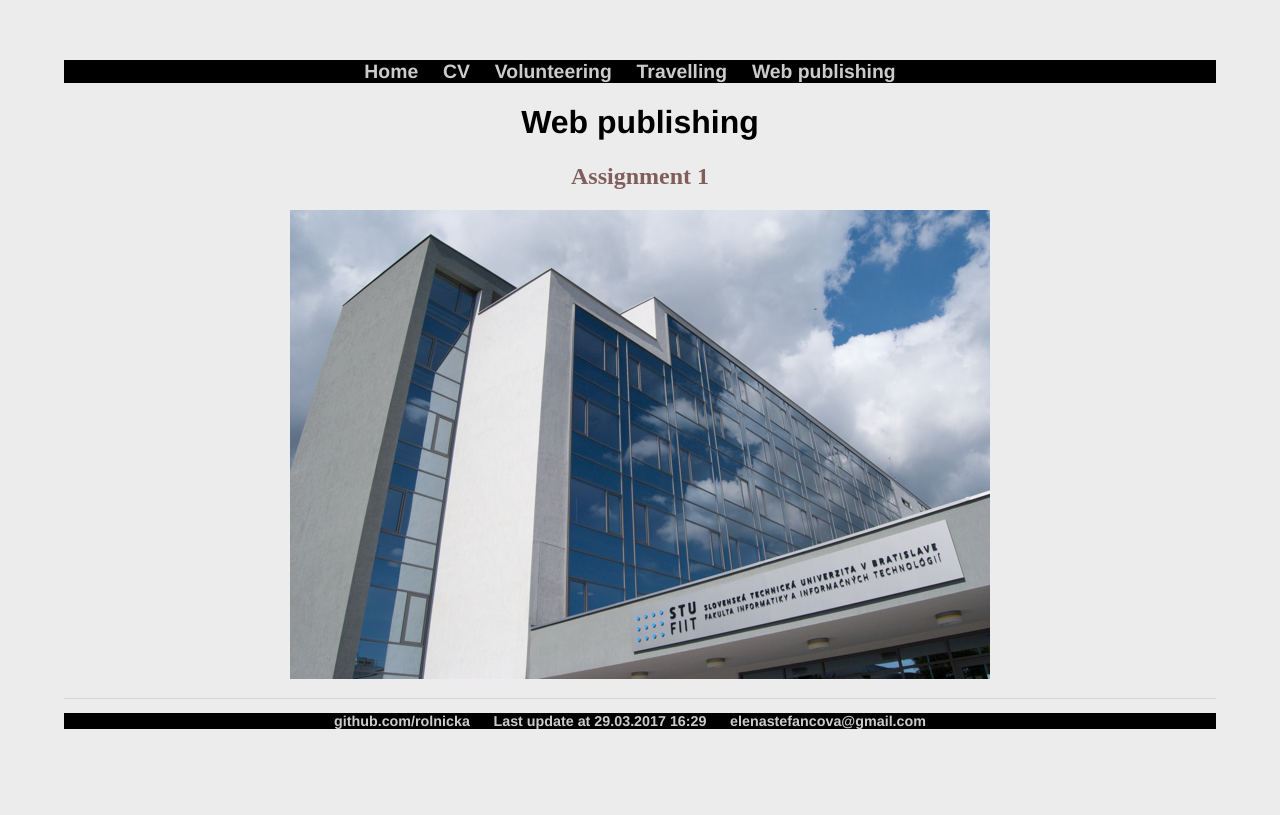
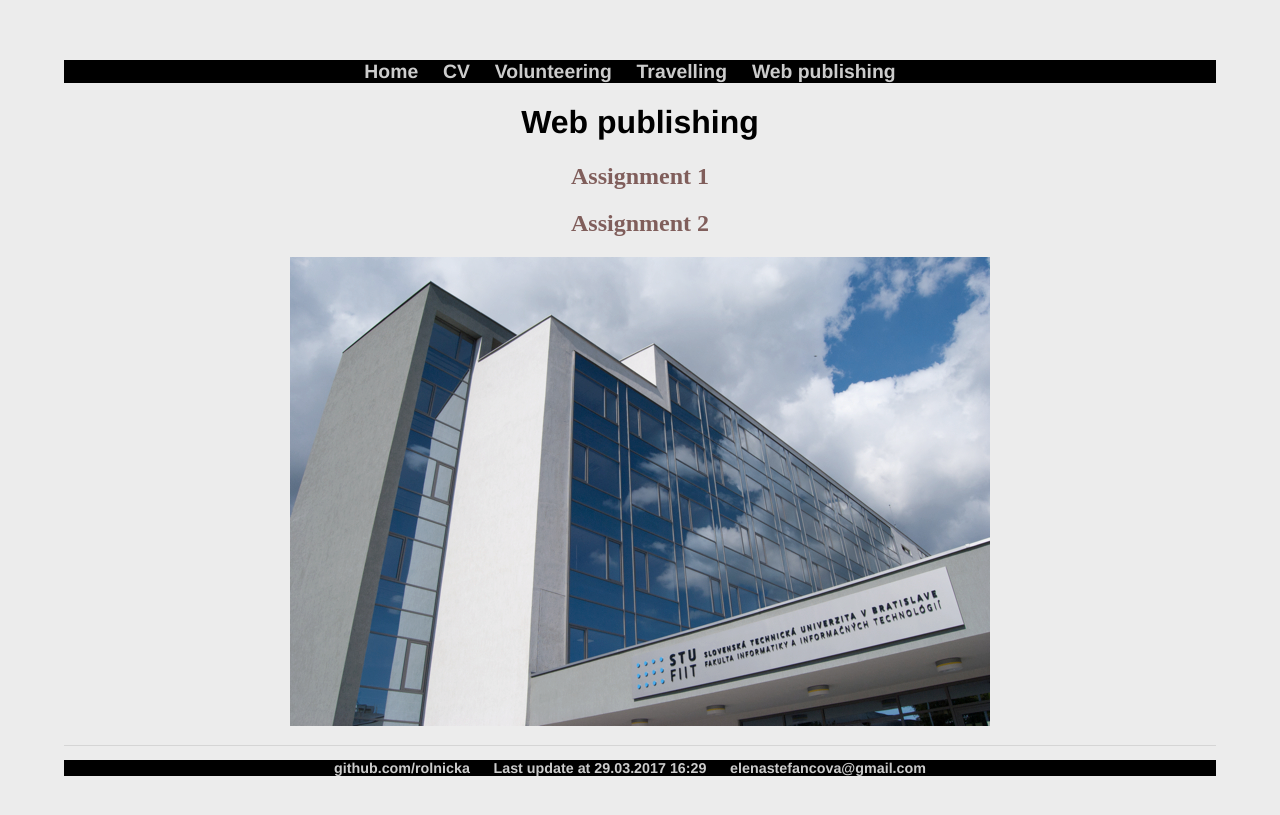
Before and after one commit to elenastefancova/rolnicka.github.io, a Jekyll site: the page built from webpublishing/index.html, in a window 1280 px wide. Shown: the top 815 px of the page. Built offline with Jekyll 4.4.1, drawn with Linux system fonts in a browser that asks for light colours.

Commit message:
adding 2nd assigment

```diff
--- a/webpublishing/index.html
+++ b/webpublishing/index.html
@@ -5,6 +5,7 @@ title: Web publishing
 
     <p>
         <a href="/webpublishing/assignment1"><h2>Assignment 1</h2></a>
+        <a href="/webpublishing/assignment2"><h2>Assignment 2</h2></a>
     </p>
     <p class="assingment-fiit-image" align="center">
         <img src="/images/fiit.jpg" alt="FIIT STU">
```
